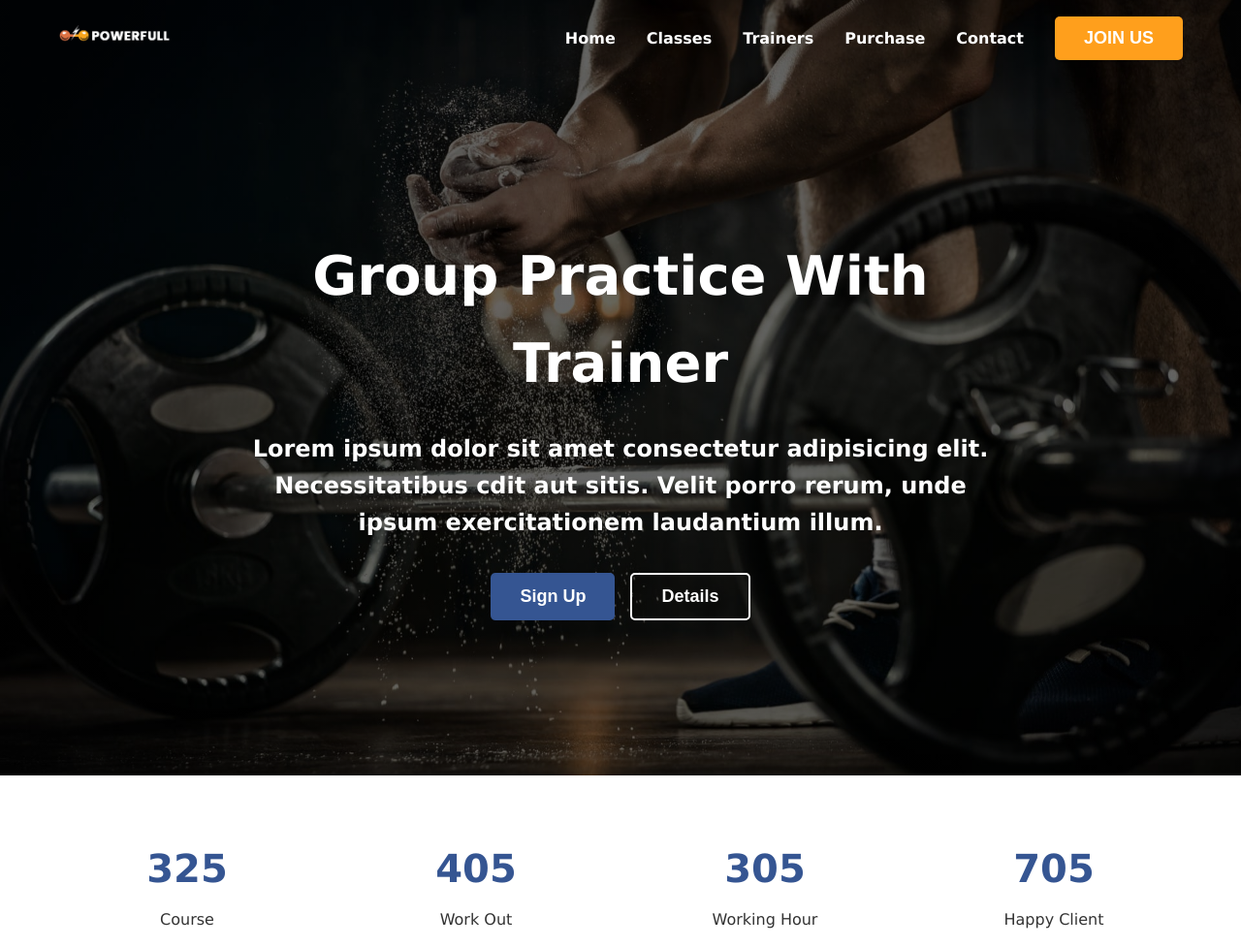
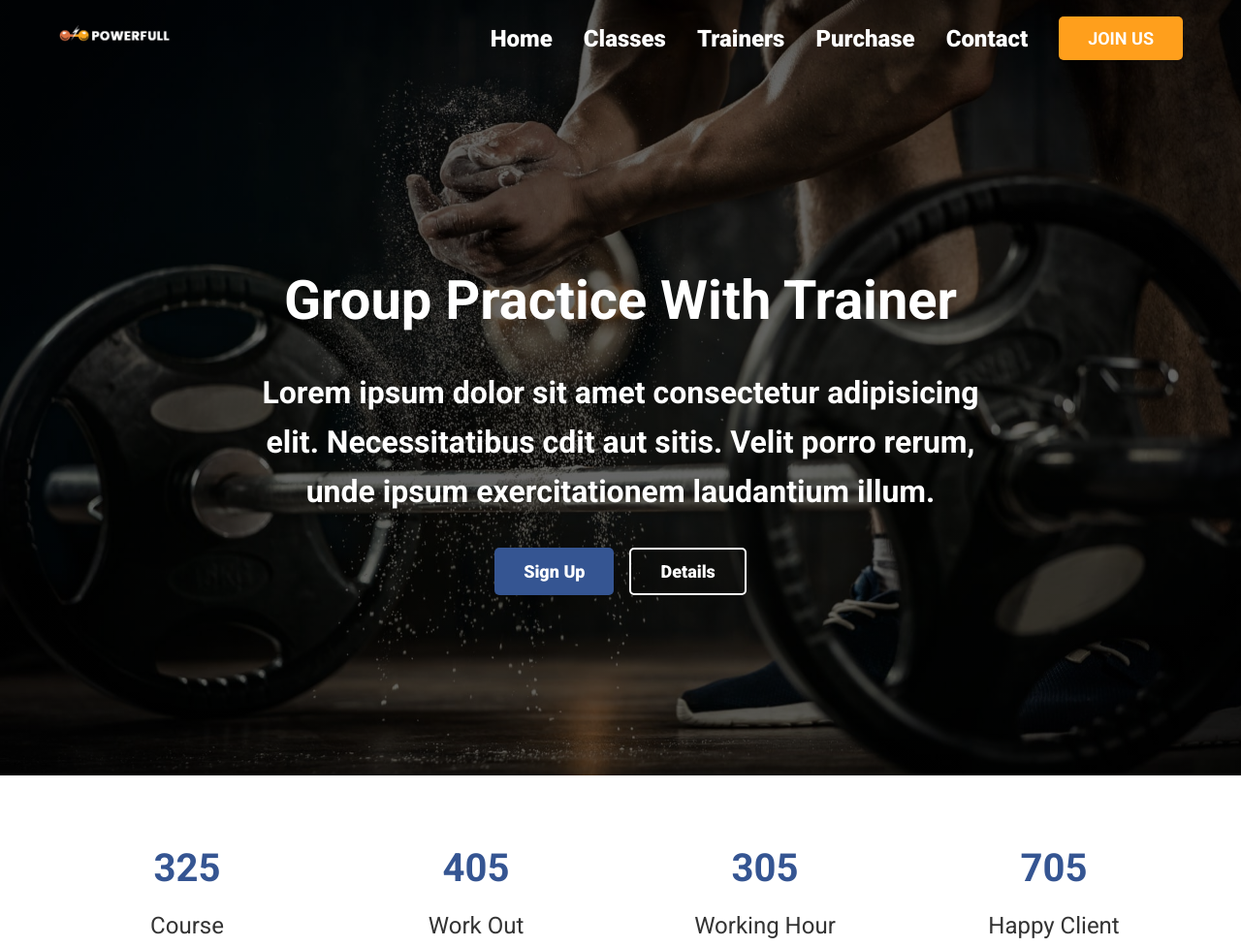
Before and after one commit to Chessfull/Patika-Project-Sport-Center, a plain HTML site: page index.html in a window 1280 px wide. Shown: the top 977 px of the page at 97% size. Drawn offline with Linux system fonts and the light colour scheme; some packages are replaced by stand-ins of ours.

Commit message:
font changed

```diff
--- a/index.html
+++ b/index.html
@@ -5,6 +5,14 @@
     <meta name="viewport" content="width=device-width, initial-scale=1.0" />
     <title>PowerFull - Fitness Training - Mert Topcu</title>
     <link rel="stylesheet" href="style.css" />
+
+    <!-- Font I used -->
+    <link rel="preconnect" href="https://fonts.googleapis.com" />
+    <link rel="preconnect" href="https://fonts.gstatic.com" crossorigin />
+    <link
+      href="https://fonts.googleapis.com/css2?family=Roboto:ital,wght@0,100;0,300;0,400;0,500;0,700;0,900;1,100;1,300;1,400;1,500;1,700;1,900&display=swap"
+      rel="stylesheet"
+    />
   </head>
   <body>
     <!-- ***************** Navbar ***************** -> Değerlendirme Formu : 10 -->
--- a/style.css
+++ b/style.css
@@ -11,6 +11,7 @@
   margin: 0;
   padding: 0;
   box-sizing: border-box;
+  font-family: "Roboto", serif;
 }
 
 body {
@@ -98,6 +99,7 @@ body {
   color: var(--white);
   text-decoration: none;
   font-weight: 1000;
+  font-size: 1.5rem;
   transition: color 0.3s ease;
 }
 
@@ -118,7 +120,7 @@ body {
   margin: 0 auto;
   padding: 0 20px;
   font-weight: 900;
-  font-size: x-large;
+  font-size: 2rem;
   font-weight: bolder;
 }
 
@@ -151,6 +153,10 @@ body {
   font-size: 2.5rem;
   color: var(--primary-color);
   margin-bottom: 0.5rem;
+}
+
+.stat-item p {
+  font-size: 1.5rem;
 }
 
 /***************** Classes Section *****************/
```
